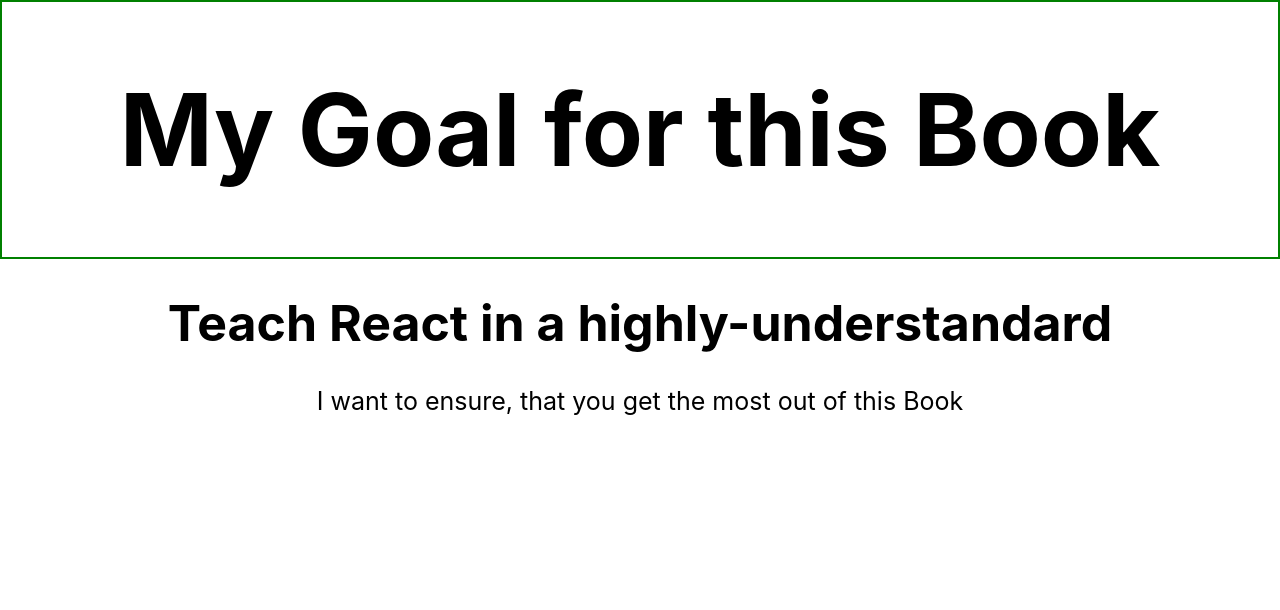
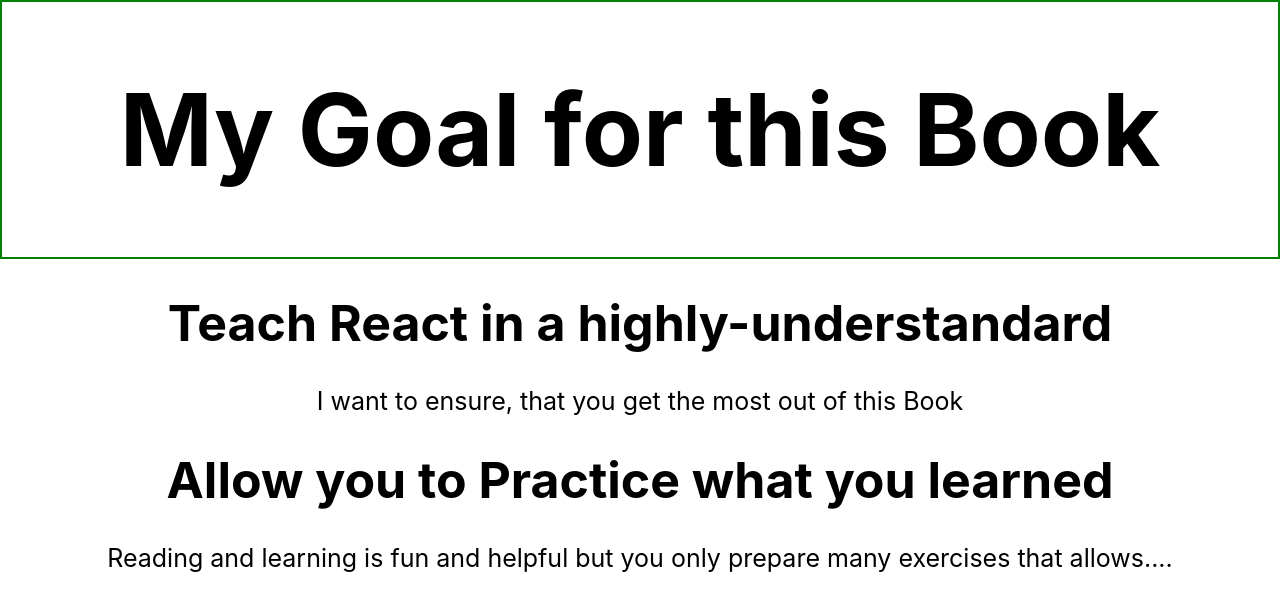
Before and after one commit to WAQAR2211011KHICND/ReactAssignment, a React (Create React App) app: page / in a window 1280 px wide. Shown: the top 610 px of the page. Built offline with nearby package versions, Linux system fonts and the light colour scheme.

Commit message:
Merging and creating Second Goal

```diff
--- a/src/GoalList/Goal.jsx
+++ b/src/GoalList/Goal.jsx
@@ -1,8 +1,10 @@
 import FirstGoal from './FirstGoal';
+import SecondGoal from './SecondGoal';
 
 function Goal(){
     return (<>
             <FirstGoal/>
+            <SecondGoal/>
     </>)
 }
 
--- /dev/null
+++ b/src/GoalList/SecondGoal.jsx
@@ -0,0 +1,12 @@
+
+function SecondGoal(){
+
+    return (
+    <div className="GoalHeading">
+        <h1>Allow you to Practice what you learned</h1>
+        <p>Reading and learning is fun and helpful but you only prepare many exercises that allows....</p>
+    </div>
+    );
+}
+
+export default SecondGoal;
```
